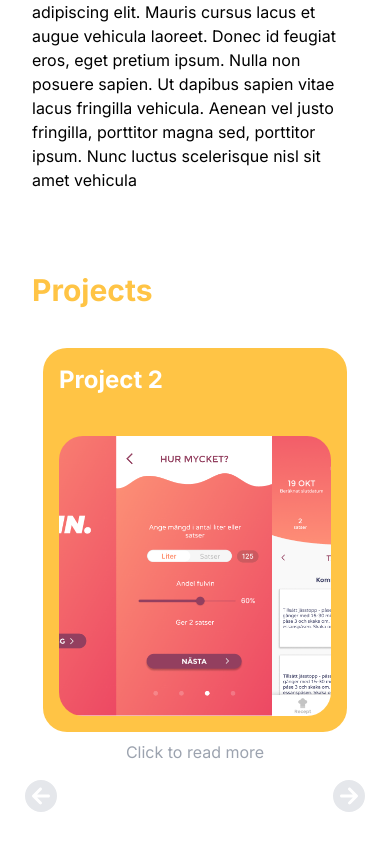
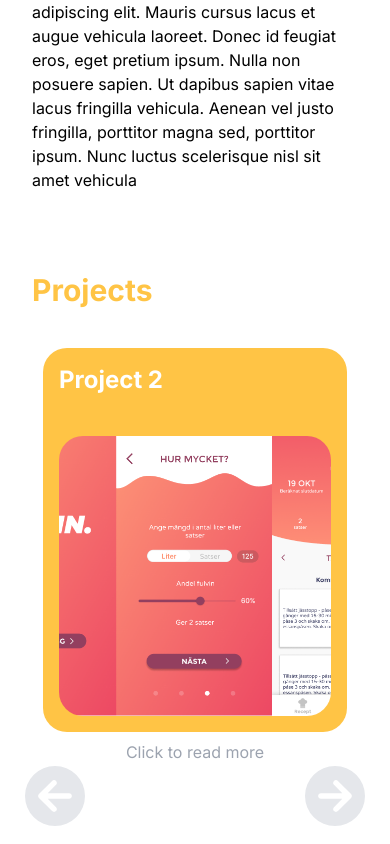
Before and after one commit to saganorenkarlson/portfolio, a Next.js app: page / in a window 390 px wide. Shown: the part 2313-3157 px from the top of the page. Built offline with nearby package versions, Linux system fonts and the light colour scheme.

Commit message:
Updated styling on project arrows

```diff
--- a/app/components/Carousel.tsx
+++ b/app/components/Carousel.tsx
@@ -84,12 +84,12 @@ export const Carousel = () => {
                     </div>
                 ))}
             </Slider>
-            <div className={`md:w-[440px] w-[340px] h-16 flex justify-between ${isTransitioning && 'invisible'}`}>
+            <div className={`md:w-[440px] w-[340px] h-16 flex justify-between transition-all ease-in-out duration-200 ${isTransitioning ? 'opacity-0' : 'opacity-full'}`}>
                 <button className='cursor-pointer relative md:bottom-64' onClick={sliderRef?.slickPrev}>
-                    <FontAwesomeIcon size={'2xl'} icon={faCircleArrowLeft} color='#e5e7eb' />
+                    <FontAwesomeIcon className='text-6xl md:text-4xl' size={'2xl'} icon={faCircleArrowLeft} color='#e5e7eb' />
                 </button>
                 <button className='cursor-pointer relative md:bottom-64' onClick={sliderRef?.slickNext}>
-                    <FontAwesomeIcon size={'2xl'} icon={faCircleArrowRight} color='#e5e7eb' />
+                    <FontAwesomeIcon className='text-6xl md:text-4xl' size={'2xl'} icon={faCircleArrowRight} color='#e5e7eb' />
                 </button>
             </div>
             <ProjectDialog item={selectedItem} handleClose={() => setShowModal(false)} showModal={showModal} />
```
